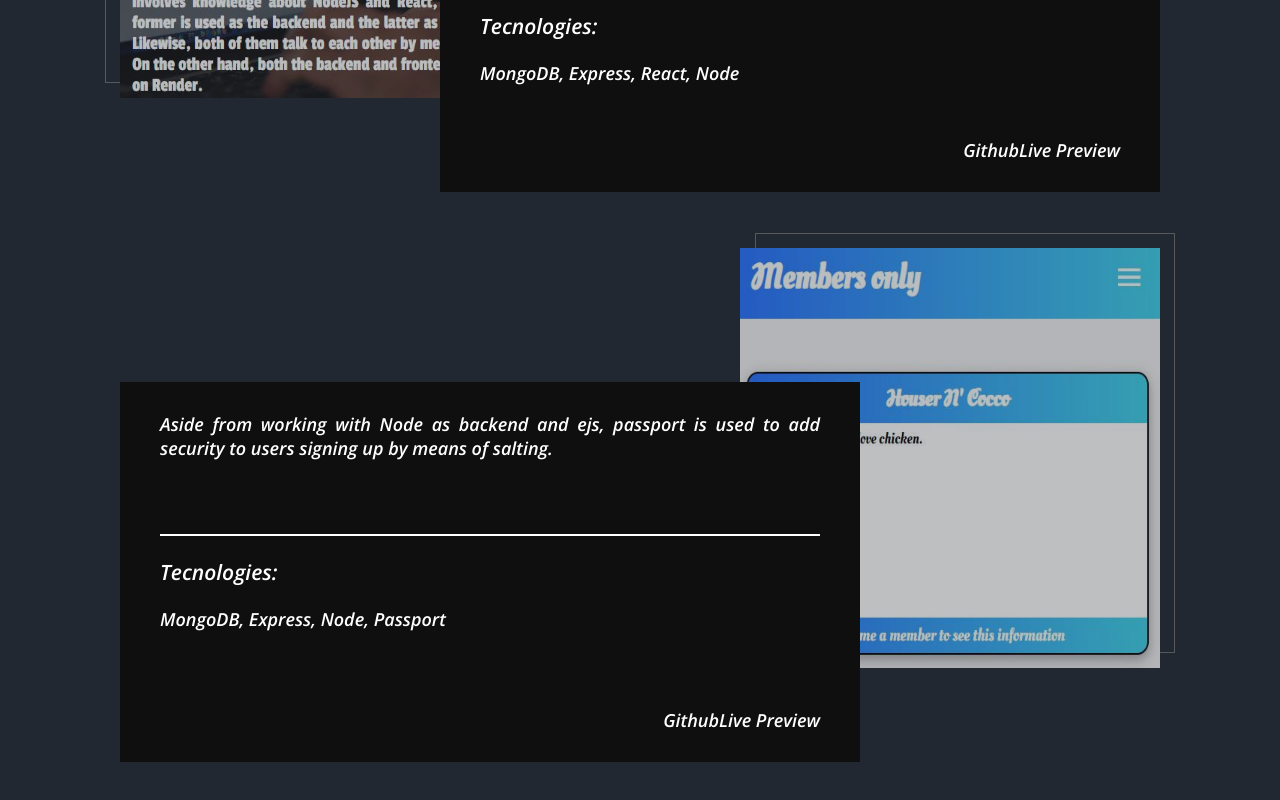
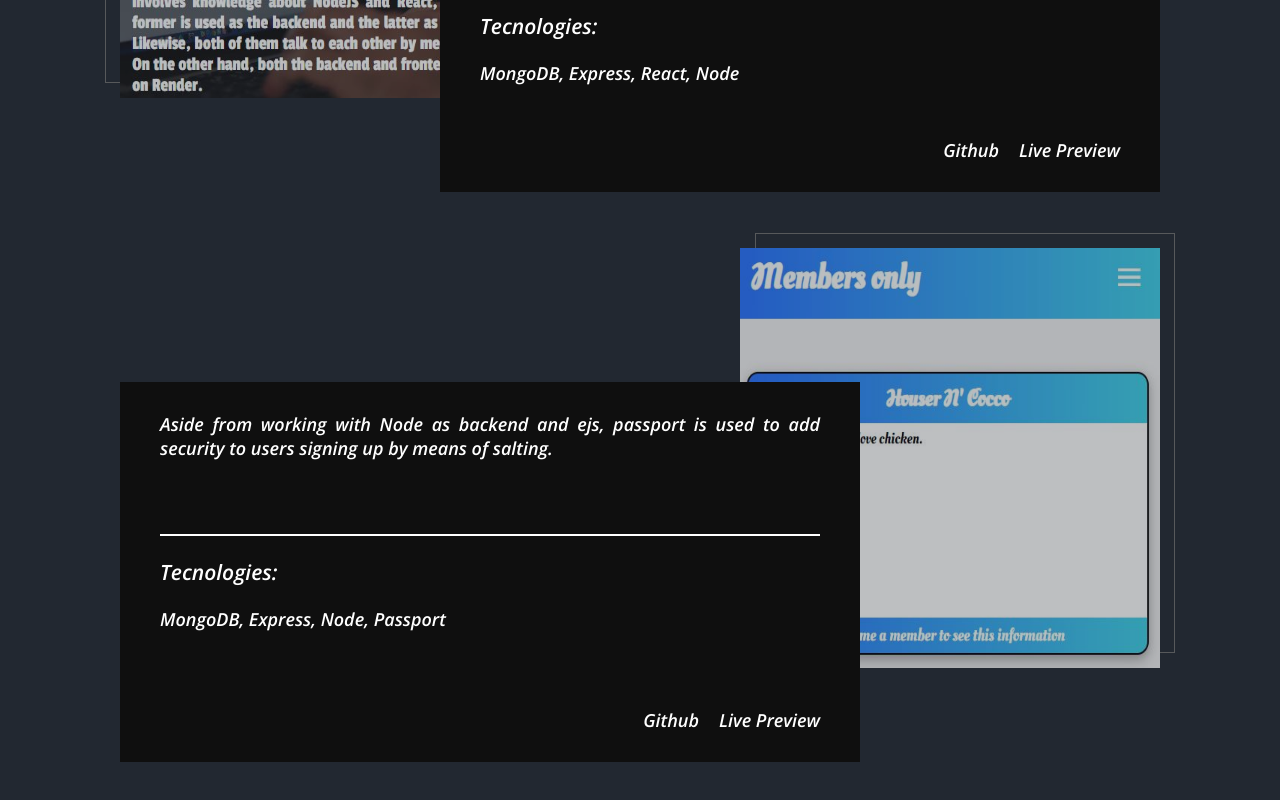
Before and after one commit to Houser97/Portfolio, a React (Create React App) app: page / in a window 1280 px wide. Shown: the part 1942-2742 px from the top of the page. Built offline with nearby package versions, Linux system fonts and the light colour scheme.

Commit message:
Set margin right of github link to increase separation of links

```diff
--- a/src/styles/ProjectCard.css
+++ b/src/styles/ProjectCard.css
@@ -108,6 +108,10 @@
     justify-content: flex-end;
 }
 
+.github-link{
+    margin-right: 20px;
+}
+
 @media (max-width: 820px) {
     .app__project-subcontainer{
         grid-template-columns: 1fr;
```
